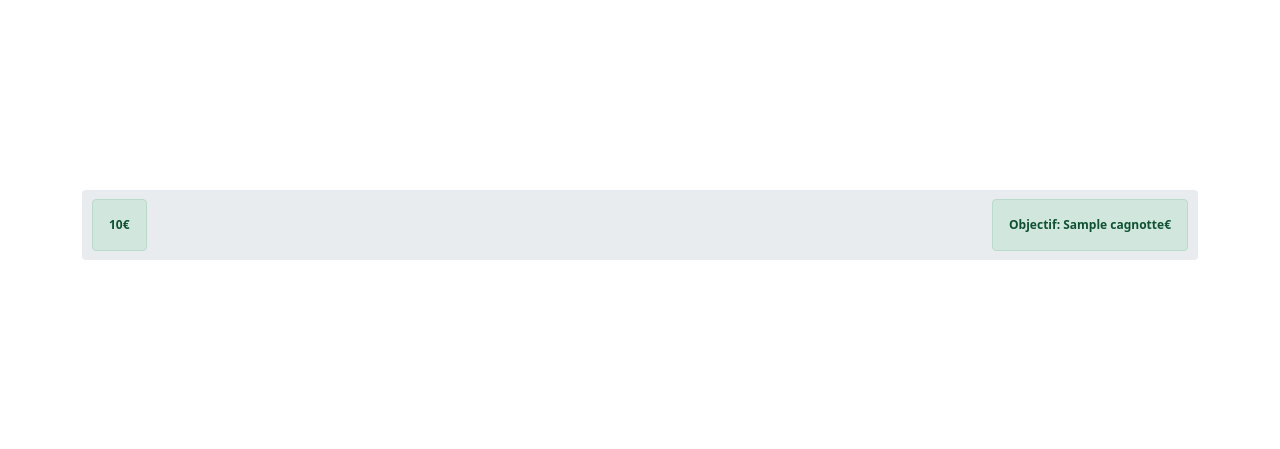
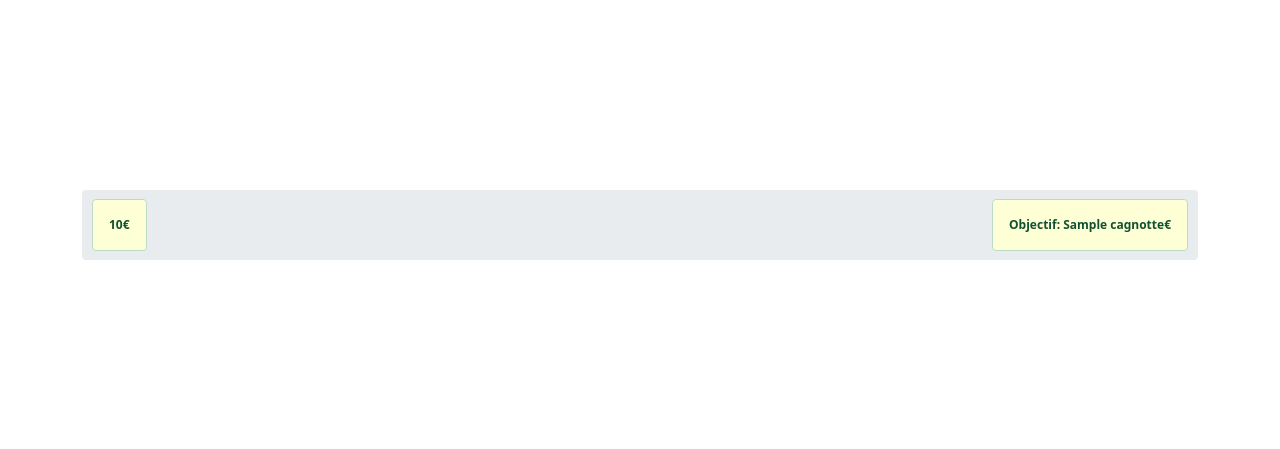
Before and after one commit to lahcen13/lePresageHackathon, a PHP site: template view/v_cagnotte.php in a window 1280 px wide. Shown: the part 174-623 px from the top of the page. Run offline with PHP 8.4, Linux system fonts and the light colour scheme; the visitor is signed in with stand-in values (Sample User, id 1); the template is opened without the code that fills it: most values are stand-ins (such as "Sample title", 1, 10 or a date in 2020).

Commit message:
cagnotte

```diff
--- a/view/v_cagnotte.php
+++ b/view/v_cagnotte.php
@@ -29,6 +29,12 @@ if ($_SESSION['TABLE'] == 'admin') {
     right: 10px;
     top: 9px;
 }
+div.progress-bar{
+    background-color:#2D97C8 !important;
+}
+p.alert.alert-success{
+    background-color:#FFFFD6 !important;
+}
 </style>
 
 <div class="container">
```
